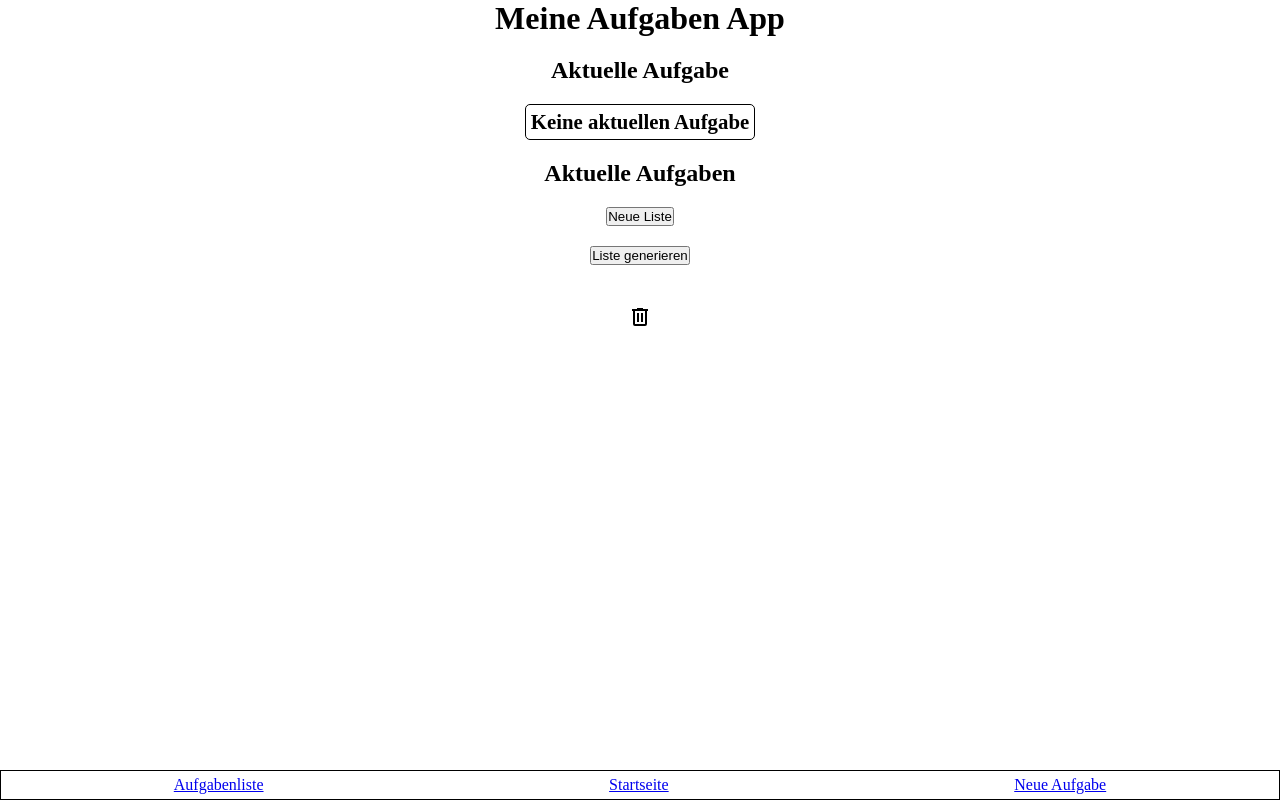
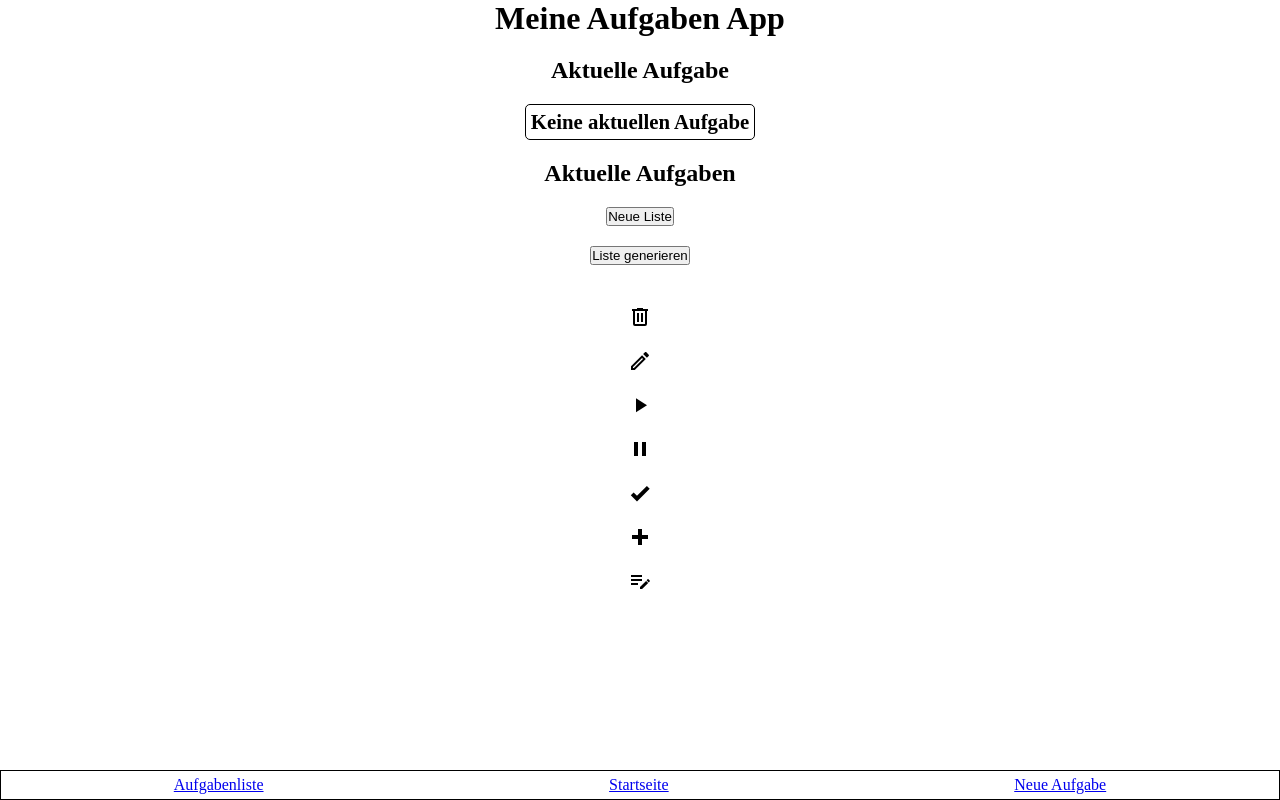
Before and after one commit to A11yship/capstone-project, a Next.js app: page / in a window 1280 px wide. Built offline with nearby package versions, Linux system fonts and the light colour scheme.

Commit message:
Add icons

```diff
--- a/src/components/Icon/Icon.js
+++ b/src/components/Icon/Icon.js
@@ -1,5 +1,11 @@
 const icons = {
 	delete: 'M9,3V4H4V6H5V19A2,2 0 0,0 7,21H17A2,2 0 0,0 19,19V6H20V4H15V3H9M7,6H17V19H7V6M9,8V17H11V8H9M13,8V17H15V8H13Z',
+	edit: 'M14.06,9L15,9.94L5.92,19H5V18.08L14.06,9M17.66,3C17.41,3 17.15,3.1 16.96,3.29L15.13,5.12L18.88,8.87L20.71,7.04C21.1,6.65 21.1,6 20.71,5.63L18.37,3.29C18.17,3.09 17.92,3 17.66,3M14.06,6.19L3,17.25V21H6.75L17.81,9.94L14.06,6.19Z',
+	play: 'M8,5.14V19.14L19,12.14L8,5.14Z',
+	pause: 'M14,19H18V5H14M6,19H10V5H6V19Z',
+	done: 'M9,20.42L2.79,14.21L5.62,11.38L9,14.77L18.88,4.88L21.71,7.71L9,20.42Z',
+	add: 'M20 14H14V20H10V14H4V10H10V4H14V10H20V14Z',
+	list: 'M3 6V8H14V6H3M3 10V12H14V10H3M20 10.1C19.9 10.1 19.7 10.2 19.6 10.3L18.6 11.3L20.7 13.4L21.7 12.4C21.9 12.2 21.9 11.8 21.7 11.6L20.4 10.3C20.3 10.2 20.2 10.1 20 10.1M18.1 11.9L12 17.9V20H14.1L20.2 13.9L18.1 11.9M3 14V16H10V14H3Z',
 };
 
 export default function Icon({variant, size = '24px', color = 'currentColor'}) {
--- a/src/pages/index.js
+++ b/src/pages/index.js
@@ -37,6 +37,12 @@ export default function HomePage() {
 					))}
 				</StyledList>
 				<Icon variant="delete" />
+				<Icon variant="edit" />
+				<Icon variant="play" />
+				<Icon variant="pause" />
+				<Icon variant="done" />
+				<Icon variant="add" />
+				<Icon variant="list" />
 			</Layout>
 		</>
 	);
```
